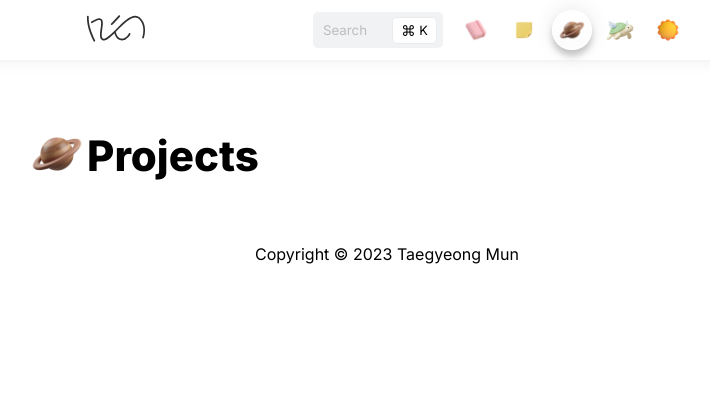
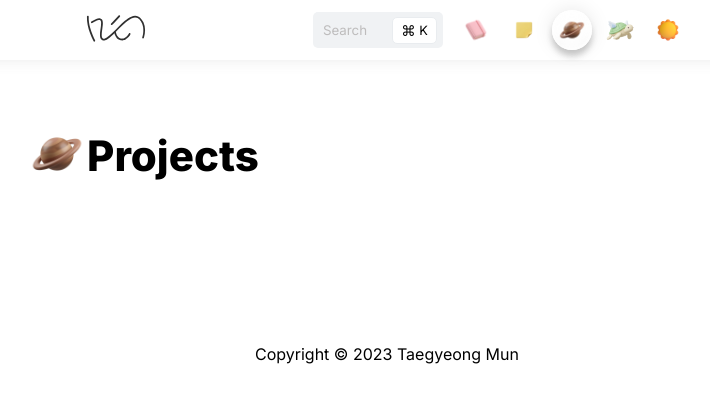
Before and after one commit to xmun74/xmunt, a Next.js app: page /projects in a window 1280 px wide. Shown: the top 402 px of the page, without its empty margins (253-963 px from the left). Built offline with nearby package versions, Linux system fonts and the light colour scheme.

Commit message:
style: 스타일, 주석 수정

```diff
--- a/pages/projects/index.tsx
+++ b/pages/projects/index.tsx
@@ -4,11 +4,19 @@ import styled from 'styled-components'
 import Seo from '@components/Seo'
 import Heading from '@components/common/Heading'
 
-const ProjectContainer = styled.div``
+const ProjectContainer = styled.div`
+  display: flex;
+  flex-direction: column;
+  gap: 100px;
+`
 const ProjectWrapper = styled.div`
   display: grid;
   grid-template-columns: 1fr 1fr;
   grid-gap: 10px;
+
+  @media screen and (max-width: 767px) {
+    grid-template-columns: 1fr;
+  }
 `
 
 const ProjectImg = styled.div`
@@ -36,6 +44,7 @@ const ProjectTitle = styled.div`
 `
 const ProjectInfo = styled.div`
   font-weight: 100;
+  font-size: 12px;
 `
 
 const ProjectLists: Array<{
@@ -45,15 +54,16 @@ const ProjectLists: Array<{
   description: string
 }> = [
   // {
-  //   title: 'xmunt',
-  //   href: 'https://github.com/xmun74/xmunt',
-  //   imgSrc: '/images/projects/xmuntblog.png',
-  //   description: '개인 블로그 제작',
+  //   title: 'biblical',
+  //   href: 'https://github.com/xmun74/biblical/blob/master/apps/web/README.md',
+  //   imgSrc: '/images/projects/biblical-preview.gif',
+  //   description: '개인 사이드 프로젝트 (운영 중단)',
   // },
 ]
 
 const TitleWrapper = styled.div`
   position: relative;
+  display: flex;
 `
 const ImageWrapper = styled.div`
   position: absolute;
```
Also changed, not shown: 1 other file (tests, documents, lock files or other folders).
